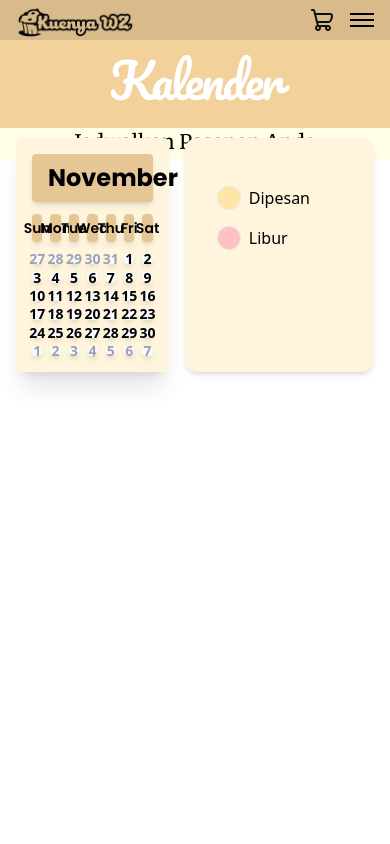
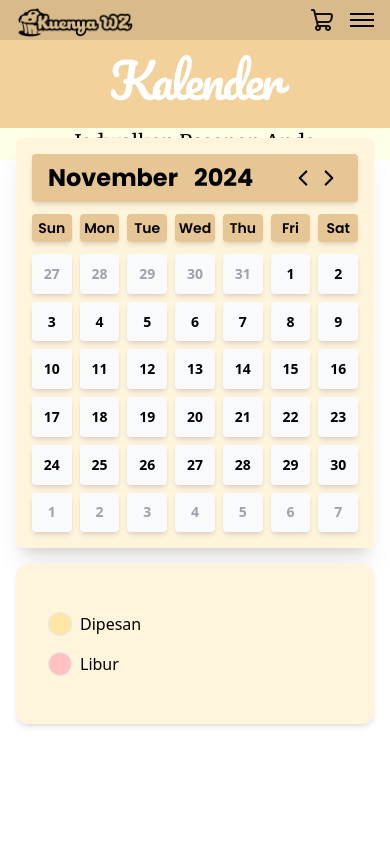
Before and after one commit to Kons-Software-House/kuenyawz-frontend, a React (Vite) app: page /kalender in a window 390 px wide. Shown: the top 844 px of the page. Built offline with nearby package versions, Linux system fonts and the light colour scheme; no server answers; what @designbycode/tailwindcss-text-shadow would draw is missing.

Commit message:
style: update layout of CalendarView for improved responsiveness on larger screens

```diff
--- a/src/views/user/CalendarView.tsx
+++ b/src/views/user/CalendarView.tsx
@@ -8,7 +8,7 @@ export default function CalendarView() {
     <>
       <UpperSection title="Kalender" subtitle="Jadwalkan Pesanan Anda" />
       <Container>
-        <div className="flex gap-x-4 justify-center w-full">
+        <div className="flex flex-col lg:flex-row gap-4 justify-center w-full">
           <Calendar />
           <AvailabilityTable />
         </div>
```
